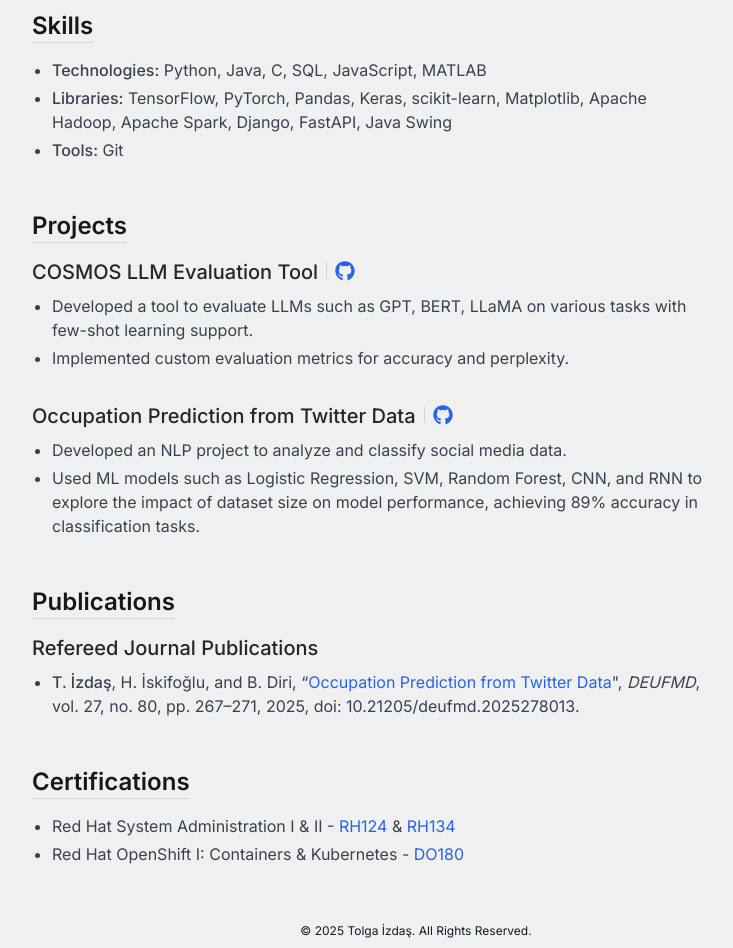
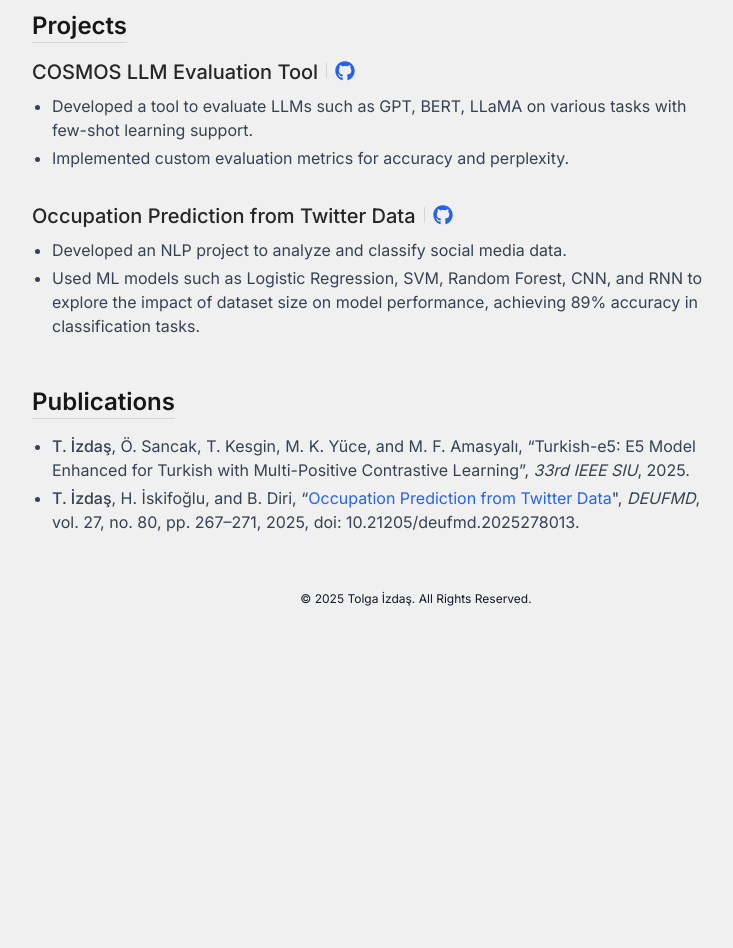
Before and after one commit to tolgaizdas/personal-website, a Next.js app: page / in a window 1280 px wide. Shown: the part 340-1288 px from the top of the page, without its empty margins (224-957 px from the left). After the commit the page ends 956 px from the top, so only its background shows below. Built offline with nearby package versions, Linux system fonts and the light colour scheme.

Commit message:
removed skills and certifications. added publication

```diff
--- a/src/app/page.js
+++ b/src/app/page.js
@@ -22,10 +22,8 @@ export default function Home() {
         <Title {...information} />
         <div className="max-w-2xl p-8 py-0 md:px-0">
           <Section {...aboutMe} />
-          <Section {...skills} />
           <Section {...projects} />
           <Section {...publications} />
-          <Section {...certifications} />
         </div>
       </div>
       <Footer />
--- a/src/app/sections.js
+++ b/src/app/sections.js
@@ -35,10 +35,7 @@ export const aboutMe = {
             "https://www.yildiz.edu.tr/en",
             "Yıldız Technical University",
           )}.`,
-        `Here is my ${anchor(
-          "/tolgaizdas-cv.pdf",
-          "CV",
-        )} (Updated Aug 2025).`,
+        `Here is my ${anchor("/tolgaizdas-cv.pdf", "CV")} (Updated Aug 2025).`,
       ],
     },
   ],
@@ -116,11 +113,12 @@ export const publications = {
   header: "Publications",
   subsections: [
     {
-      header: "Refereed Journal Publications",
+      header: "",
       date: "",
       company: "",
       location: "",
       description: [
+        `<span class="font-medium">T. İzdaş</span>, Ö. Sancak, T. Kesgin, M. K. Yüce, and M. F. Amasyalı,  “Turkish-e5:  E5  Model  Enhanced  for  Turkish  with  Multi-Positive  Contrastive Learning”, <i>33rd IEEE SIU</i>, 2025. `,
         `<span class="font-medium">T. İzdaş</span>, H. İskifoğlu, and B. Diri, \“${anchor("https://dergipark.org.tr/en/download/article-file/4155848", "Occupation Prediction from Twitter Data")}\", <i>DEUFMD</i>, vol. 27, no. 80, pp. 267–271, 2025, doi: 10.21205/deufmd.2025278013.`,
       ],
     },
```
